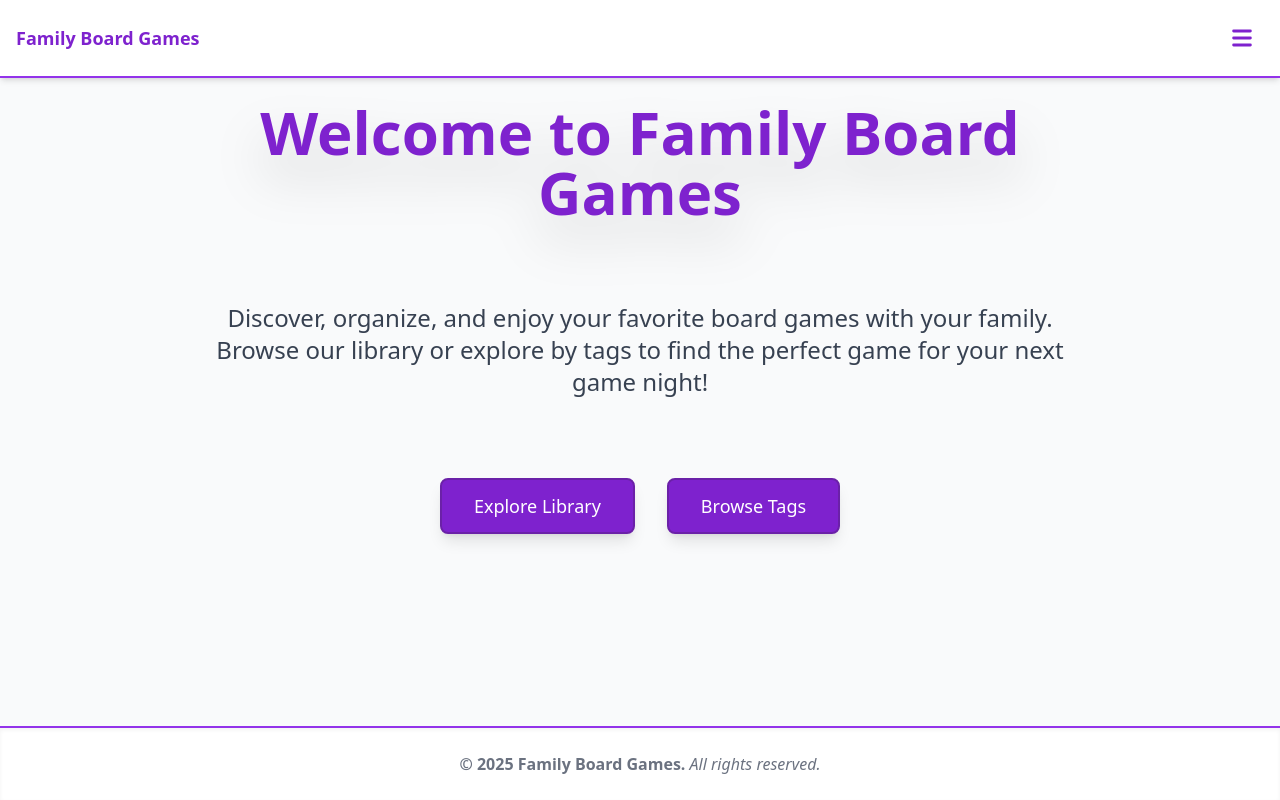
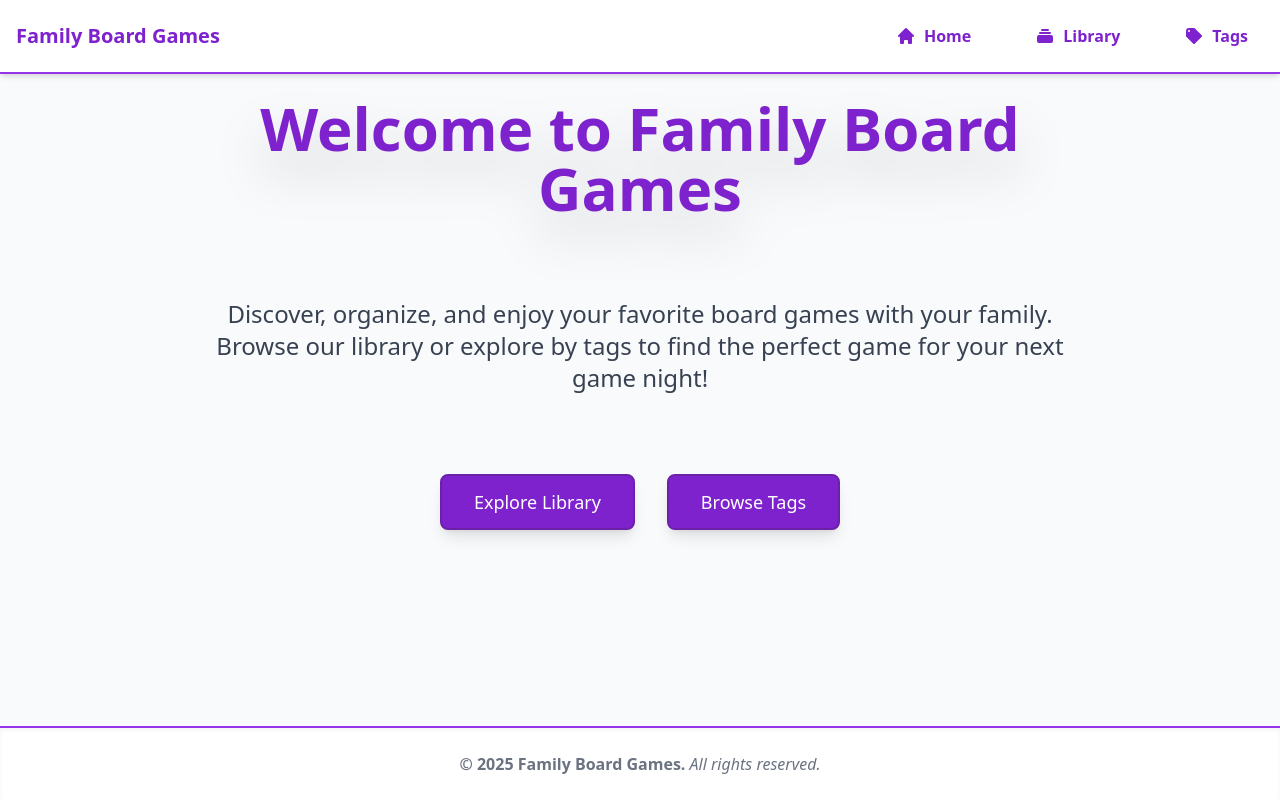
Before and after one commit to neal-thacker/board-games, a React app in the folder frontend/: page / in a window 1280 px wide. Built offline with nearby package versions, Linux system fonts and the light colour scheme.

Commit message:
refactor: enhance navigation layout for desktop and mobile in App component

```diff
--- a/frontend/src/App.js
+++ b/frontend/src/App.js
@@ -17,7 +17,27 @@ function App() {
   return (
     <Router>
       <div className="min-h-screen bg-white flex flex-col">
-        <nav className="w-full flex justify-between items-center py-4 bg-white shadow-md border-b-2 border-purple-600 px-2 sm:px-4 relative z-20">
+        <nav className="w-full bg-white shadow-md border-b-2 border-purple-600 relative z-20">
+          {/* Desktop Navigation */}
+          <div className="hidden md:flex items-center justify-between py-4 px-2 sm:px-4">
+            <div className="font-bold text-xl text-purple-700">
+              Family Board Games
+            </div>
+            <div className="flex items-center justify-center gap-8">
+              <Link to="/" className="flex items-center font-semibold text-purple-700 hover:text-purple-900 hover:bg-purple-50 px-4 py-2 rounded-lg transition-colors duration-200">
+                <HiHome className="w-5 h-5 mr-2" /> Home
+              </Link>
+              <Link to="/library" className="flex items-center font-semibold text-purple-700 hover:text-purple-900 hover:bg-purple-50 px-4 py-2 rounded-lg transition-colors duration-200">
+                <HiCollection className="w-5 h-5 mr-2" /> Library
+              </Link>
+              <Link to="/tags" className="flex items-center font-semibold text-purple-700 hover:text-purple-900 hover:bg-purple-50 px-4 py-2 rounded-lg transition-colors duration-200">
+                <HiTag className="w-5 h-5 mr-2" /> Tags
+              </Link>
+            </div>
+          </div>
+
+          {/* Mobile Navigation */}
+          <div className="md:hidden flex justify-between items-center py-4 px-2 sm:px-4">
             <div className="font-bold text-lg text-purple-700 flex items-center gap-2">
               <span className="hidden sm:inline">Family Board Games</span>
             </div>
@@ -28,8 +48,11 @@ function App() {
             >
               {navOpen ? <HiX className="w-7 h-7 text-purple-700" /> : <HiMenu className="w-7 h-7 text-purple-700" />}
             </button>
+          </div>
+
+          {/* Mobile Menu Dropdown */}
           {navOpen && (
-            <div className="absolute top-full left-0 w-full flex flex-col items-center bg-white shadow-lg border-b-2 border-purple-600 animate-fade-in z-30 md:hidden">
+            <div className="md:hidden absolute top-full left-0 w-full flex flex-col items-center bg-white shadow-lg border-b-2 border-purple-600 animate-fade-in z-30">
               <Link to="/" onClick={() => setNavOpen(false)} className="flex items-center w-full justify-center font-semibold text-purple-700 hover:bg-purple-50 px-4 py-3 border-b border-purple-100">
                 <HiHome className="w-5 h-5 mr-2" /> Home
               </Link>
```
Lines whose indentation alone changed are shown as unchanged.
